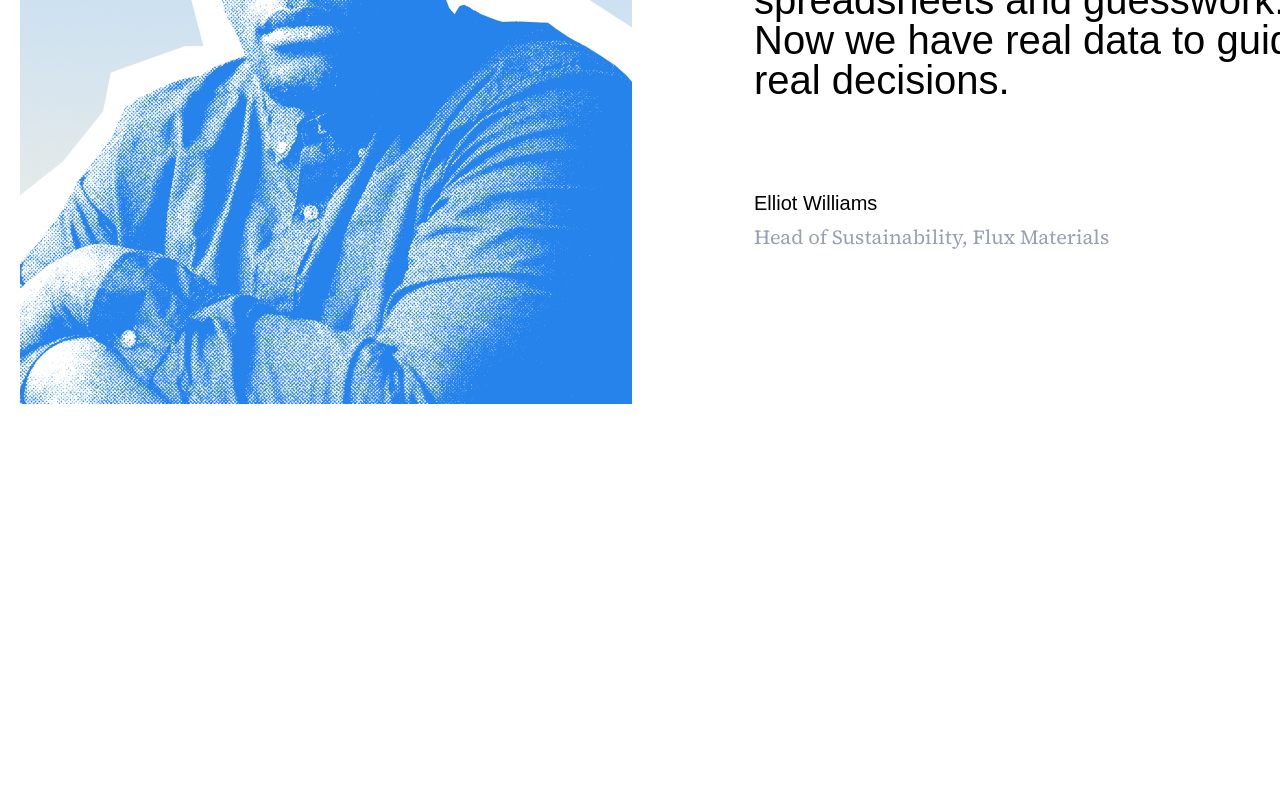
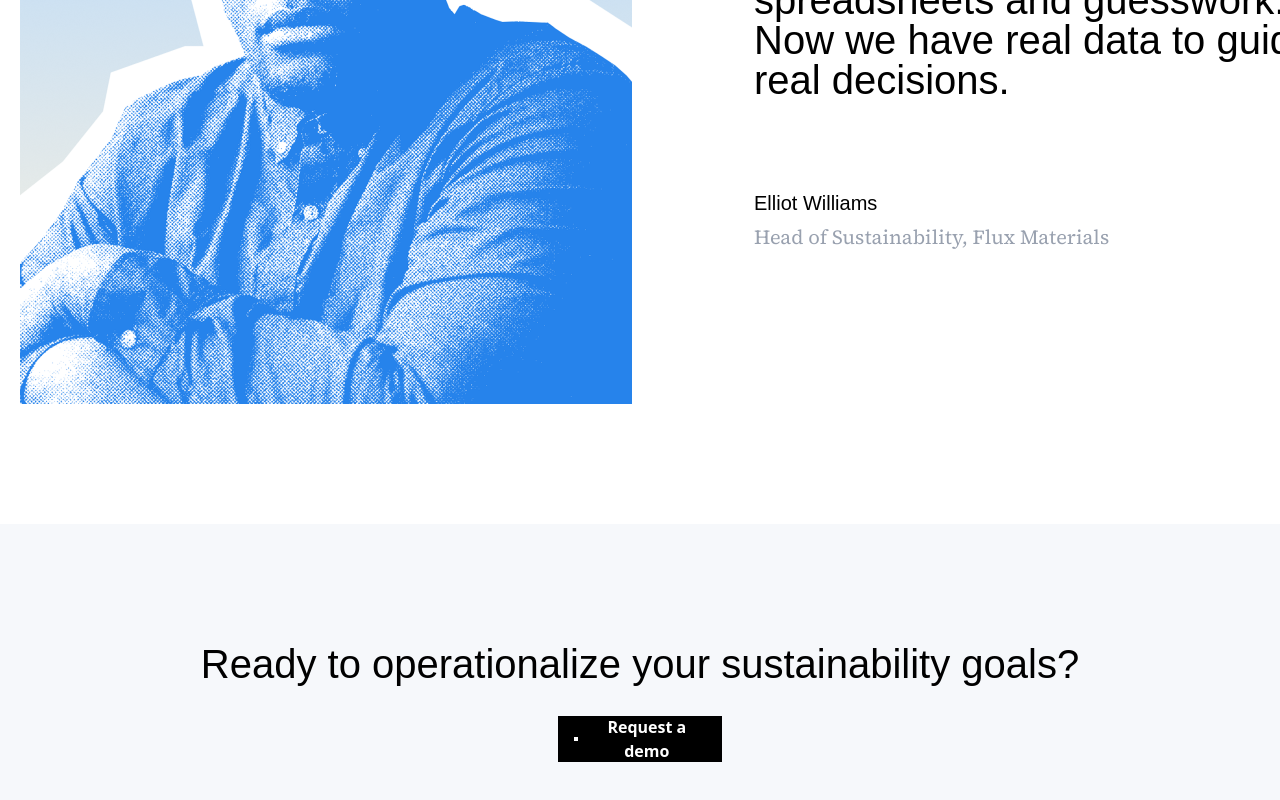
Before and after one commit to AndrewEl131/SaSS-Company, a Next.js app: page / in a window 1280 px wide. Shown: the part 4158-4958 px from the top of the page. Before the commit the page ends 4682 px from the top, so only its background shows below. Built offline with nearby package versions, Linux system fonts and the light colour scheme; a web font is replaced by a local one.

Commit message:
added call to action

```diff
--- a/app/page.tsx
+++ b/app/page.tsx
@@ -9,7 +9,7 @@ export default function Home() {
     <main>
       <div className="w-full min-h-484 flex flex-col">
         {/* --------- Intro Section --------- */}
-        <div className="w-full h-[1074px] gradient-bg relative">
+        <div className="w-full h-268.5 gradient-bg relative">
           <div className="mt-25 flex flex-col gap-10">
             <div>
               <h1 className="text-7xl text-center flex flex-col secondary-font">
@@ -41,11 +41,11 @@ export default function Home() {
               </button>
             </div>
           </div>
-          <div className="w-[960px] h-[608px] absolute bottom-0 left-1/2 transform -translate-x-1/2 hero-image"></div>
+          <div className="w-240 h-152 absolute bottom-0 left-1/2 transform -translate-x-1/2 hero-image"></div>
         </div>
 
         {/* --------- Features Section --------- */}
-        <div className="w-full h-[862px] flex flex-col items-center gap-10 py-30">
+        <div className="w-full h-215.5 flex flex-col items-center gap-10 py-30">
           <h1 className="w-153 h-20 text-[40px] text-center font-medium primary-font leading-10">
             Everything you need to measure, model, and act on sustainability
           </h1>
@@ -170,11 +170,11 @@ export default function Home() {
               />
             </div>
             <button
-                className="px-4 py-4 w-42 h-9 mt-6 font-semibold secondary-font bg-black text-white flex items-center justify-center m-auto gap-2"
-                style={{ wordSpacing: "6px" }}
-              >
-                View all articles
-              </button>
+              className="px-4 py-4 w-42 h-9 mt-6 font-semibold secondary-font bg-black text-white flex items-center justify-center m-auto gap-2"
+              style={{ wordSpacing: "6px" }}
+            >
+              View all articles
+            </button>
           </div>
         </div>
         {/* Testimonial Section */}
@@ -182,14 +182,35 @@ export default function Home() {
           <div className="w-full h-175 flex justify-center gap-4">
             <div className="w-153 h-175 man-image"></div>
             <div className="w-153 h-96 px-26.5 my-auto space-y-12">
-              <Image src={"/icons/quote-left.svg"} width={30} height={30} alt="quote" />
-              <h1 className="primary-font font-medium text-[40px] leading-[100%] tracking-[-3%] w-145 h-50">We finally moved past spreadsheets and guesswork. Now we have real data to guide real decisions.</h1>
+              <Image
+                src={"/icons/quote-left.svg"}
+                width={30}
+                height={30}
+                alt="quote"
+              />
+              <h1 className="primary-font font-medium text-[40px] leading-[100%] tracking-[-3%] w-145 h-50">
+                We finally moved past spreadsheets and guesswork. Now we have
+                real data to guide real decisions.
+              </h1>
               <div className="w-100.5 h-13 space-y-1 text-[20px]">
                 <h1 className="primary-font">Elliot Williams</h1>
-                <h1 className="secondary-font text-gray-400">Head of Sustainability, Flux Materials</h1>
+                <h1 className="secondary-font text-gray-400">
+                  Head of Sustainability, Flux Materials
+                </h1>
               </div>
             </div>
           </div>
+        </div>
+        {/* Call to action */}
+        <div className="w-full h-89.5 px-5 py-30 space-y-8 bg-[#F6F8FB]">
+          <h1 className="primary-font text-center text-[40px] leading-[100%] tracking-[-3%] font-medium">
+            Ready to operationalize your sustainability goals?
+          </h1>
+          <button
+            className="px-4 py-4 w-41 h-11.5 mt-6 font-semibold bg-black text-white flex items-center gap-2.5 m-auto">
+            <div className="w-1 h-1 bg-white"></div>
+            <h1>Request a demo</h1>
+          </button>
         </div>
       </div>
     </main>
```
